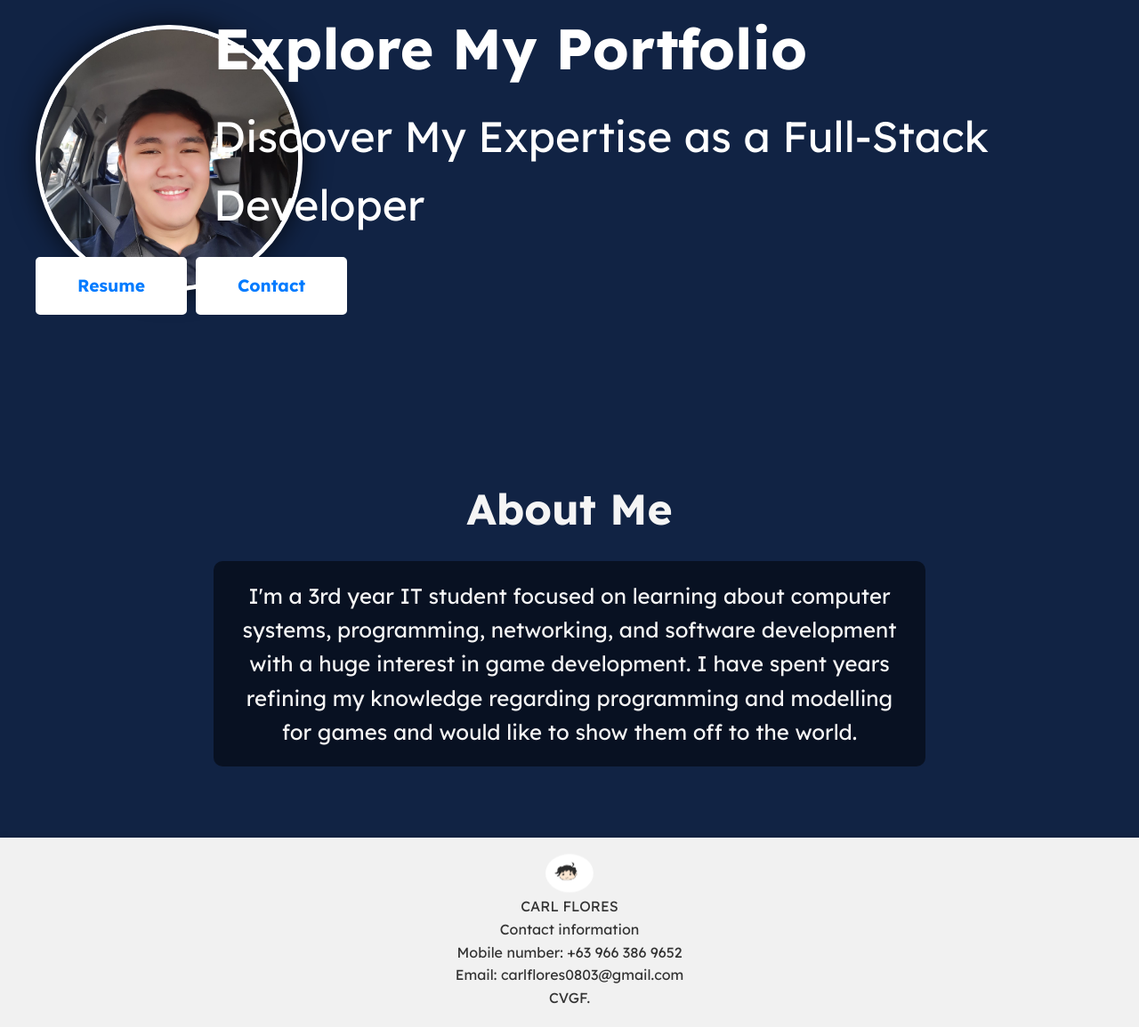
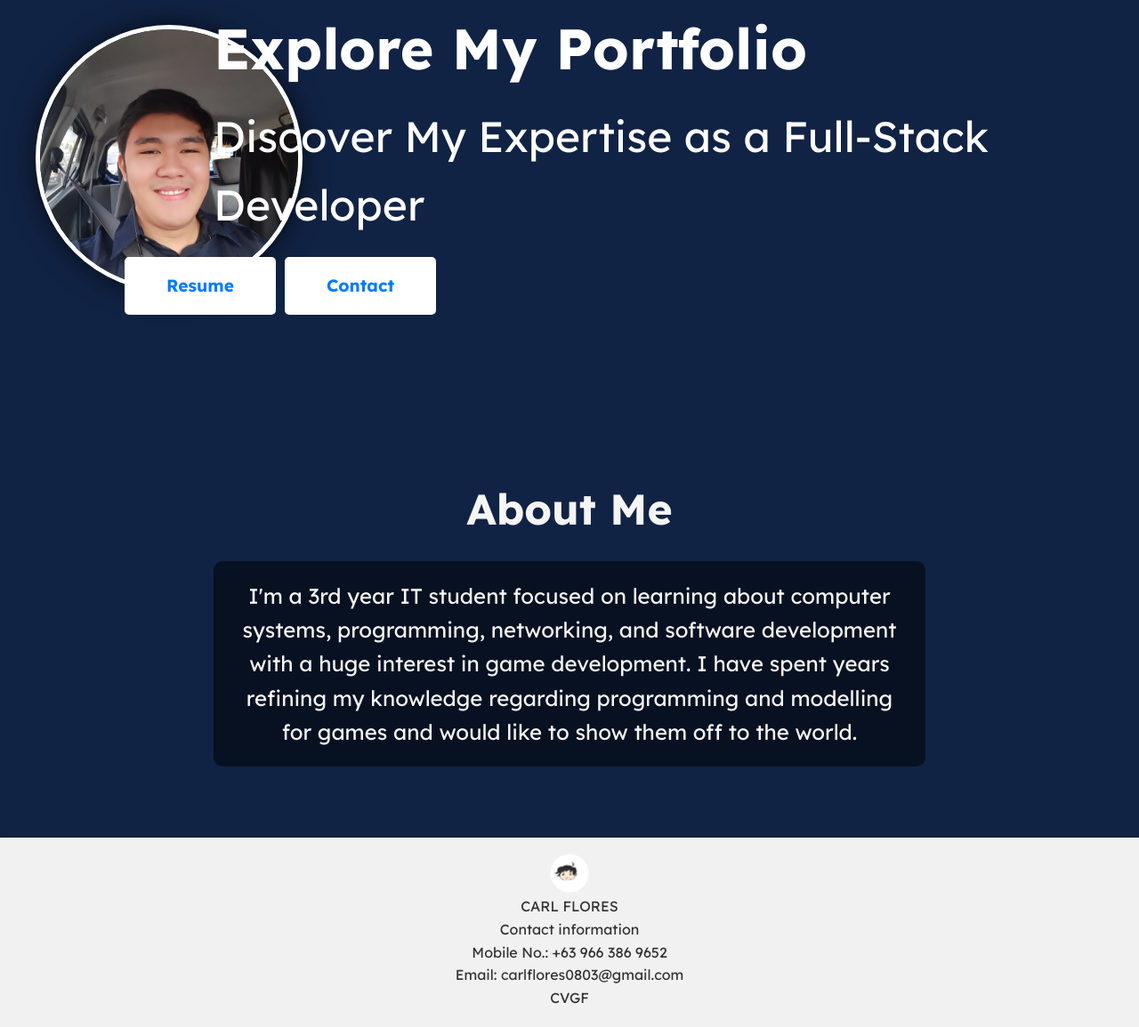
Before and after one commit to Lux0803/Portfolio, a plain HTML site: page index.html in a window 1280 px wide. Shown: the part 177-1332 px from the top of the page at 89% size. Drawn offline with Linux system fonts and the light colour scheme.

Commit message:
Update index.html

```diff
--- a/index.html
+++ b/index.html
@@ -4,7 +4,7 @@
   <meta charset="UTF-8">
   <meta name="viewport" content="width=device-width, initial-scale=1.0">
 
-  <title>Portfolio</title>
+  <title>FLORES Portfolio</title>
 
   <link href="https://fonts.googleapis.com/css2?family=Lexend:wght@300;400;700&display=swap" rel="stylesheet">
 
@@ -83,8 +83,8 @@
 }
 
     header .logo img, .footer-logo {
-  height: 50px;
-  width: 50px;
+  height: 40px;
+  width: 40px;
   border-radius: 50%;
   object-fit: cover;
   animation: pulse 1.5s infinite ease-in-out;
@@ -149,7 +149,7 @@
     .hero .content .buttons {
       display: flex;
       gap: 10px;
-      margin-left: -600px;
+      margin-left: -500px;
     }
 
     .hero .content .buttons a {
@@ -310,9 +310,9 @@
       <img src="images/logo.jpg" alt="Logo" class="footer-logo">
       <p>CARL FLORES</p>
       <p>Contact information</p>
-      <p>Mobile number: +63 966 386 9652</p>
+      <p>Mobile No.: +63 966 386 9652</p>
       <p>Email: carlflores0803@gmail.com</p>
-      <p>CVGF.</p>
+      <p>CVGF</p>
     </div>
   </footer>
 
```
